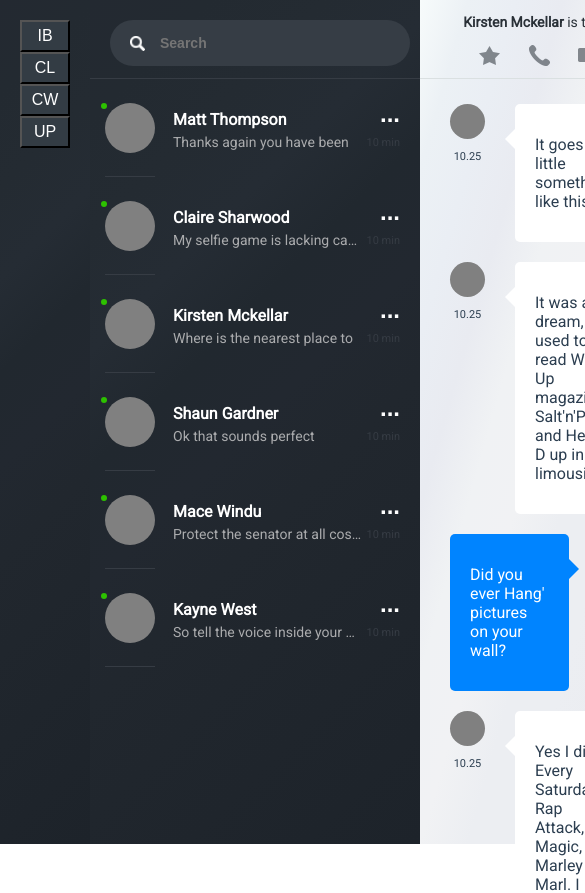
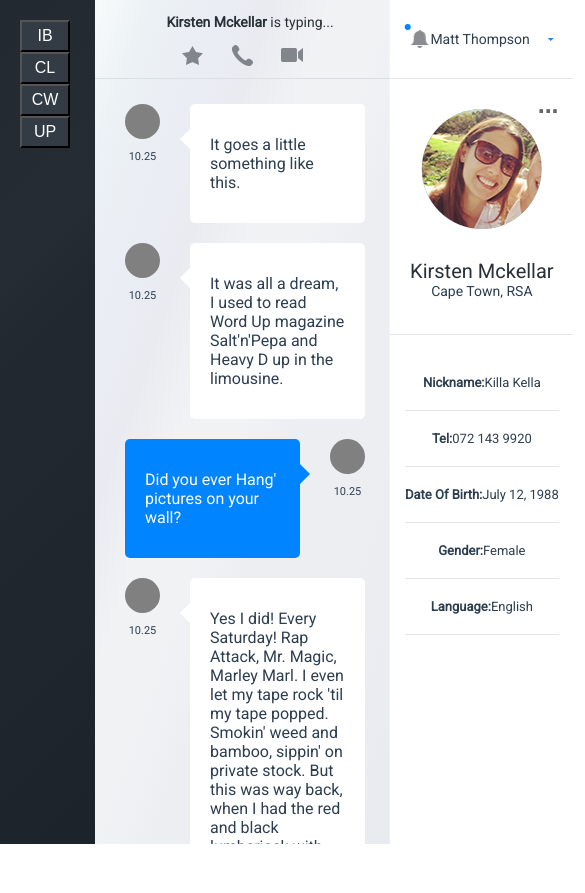
Before and after one commit to IrinaFitas/chat, a Vue app: page / in a window 390 px wide. Shown: the top 893 px of the page, 585 px wide, since content can reach past the window. After the commit the page ends 844 px from the top, so only its background shows below. Built offline with nearby package versions, Linux system fonts and the light colour scheme.

Commit message:
Add and stykized scroll

```diff
--- a/src/components/ContactList.vue
+++ b/src/components/ContactList.vue
@@ -96,11 +96,37 @@ export default {
 <style lang="scss" scoped>
 	.container-contact-list {
 		max-width: 360px;
+		height: 100vh;
+        overflow-y: auto;
 		color: #ffffff;
 		background: linear-gradient(-45deg, #1d232a 0%, #1e242b 10%, #1f252c 20%, #20262d 30%, #21272e 40%, #222830 50%, #21282f 60%, #252c34 70%, #242b32 80%, #232a31 90%, #232931 100%);
 
+		&::-webkit-scrollbar {
+            width: 8px;
+        }
+
+        &::-webkit-scrollbar-track {
+            -webkit-box-shadow: inset 0 0 6px grey;
+	        background-color: #b3cccc;
+            border-radius: 5px;
+        }
+
+        &::-webkit-scrollbar-thumb {
+            background-color: grey;
+	        border: 1px solid #555555;
+            border-radius: 5px;
+        }
+
 		@media (max-width: 1215px) {
 			width: 330px;
+		}
+
+		@media (max-width: 990px) {
+            position: fixed;
+            top: 0;
+            left: 0;
+            transition: transform 0.25s ease-in-out;
+            transform: translateX(-100%);
 		}
 
 		.search-contact {
--- a/src/components/Inbox.vue
+++ b/src/components/Inbox.vue
@@ -79,10 +79,29 @@ export default {
         max-width: 230px;
 		box-sizing: border-box;
         height: 100vh;
+        overflow-y: auto;
         color: #a0a4a7;
         background: linear-gradient(-45deg, #1d232a 0%, #1e242b 10%, #1f252c 20%, #20262d 30%, #21272e 40%, #222830 50%, #21282f 60%, #252c34 70%, #242b32 80%, #232a31 90%, #232931 100%);
         padding: 20px;
 
+            @media (max-width: 990px) {
+                width: 100%;
+            }
+        &::-webkit-scrollbar {
+            width: 8px;
+        }
+
+        &::-webkit-scrollbar-track {
+            -webkit-box-shadow: inset 0 0 6px grey;
+	        background-color: #b3cccc;
+            border-radius: 5px;
+        }
+
+        &::-webkit-scrollbar-thumb {
+            background-color: grey;
+	        border: 1px solid #555555;
+            border-radius: 5px;
+        }
         .nav-buttons {
             display: flex;
             width: 50px;
--- a/src/components/UserProfile.vue
+++ b/src/components/UserProfile.vue
@@ -55,6 +55,20 @@ export default {
         flex-shrink: 0;
         box-sizing: border-box;
         background-color: #ffffff;
+        height: 100vh;
+        overflow-y: auto;
+
+        @media (max-width: 990px) {
+            position: fixed;
+            top: 0;
+            right: 0;
+            transition: transform 0.25s ease-in-out;
+            transform: translateX(100%);
+
+            &.is-opened {
+                transform: translateX(0%);
+            }
+        }
 
         header {
             display: flex;
--- a/src/components/chat/ChatWindow.vue
+++ b/src/components/chat/ChatWindow.vue
@@ -6,6 +6,7 @@
                 <button class="specify-btn"></button>
                 <button class="call-btn"></button>
                 <button class="video-call-btn"></button>
+                <button class="user-profile-btn"></button>
             </div>
         </header>
         <app-chat></app-chat>
@@ -34,9 +35,26 @@ export default {
         display: flex;
         flex-direction: column;
         height: 100vh;
+        overflow-y: auto;
         max-width: 650px;
         flex-grow: 1;
         background-image: linear-gradient(to right bottom, #f7fbfb 0%, #ecf1f5 10%, #eaeef4 20%, #e9ebf1 30%, #f0f2f4 40%, #f1f2f4 50%, #eceef2 60%, #eceef2 70%, #ebedf1 80%, #eaecf1 90%, #e7eaef 100%);
+
+        &::-webkit-scrollbar {
+            width: 8px;
+        }
+
+        &::-webkit-scrollbar-track {
+            -webkit-box-shadow: inset 0 0 6px grey;
+	        background-color: #b3cccc;
+            border-radius: 5px;
+        }
+
+        &::-webkit-scrollbar-thumb {
+            background-color: grey;
+	        border: 1px solid #555555;
+            border-radius: 5px;
+        }
 
         header {
             display: flex;
@@ -111,6 +129,13 @@ export default {
                 .video-call-btn {
                     background: url("../../images/video-call-icon.png") no-repeat center;
                 }
+                .user-profile-btn {
+                    display: none;
+
+                    @media (max-width: 992px) {
+                        display: block;
+                    }
+                }
             }
         }
 
```
